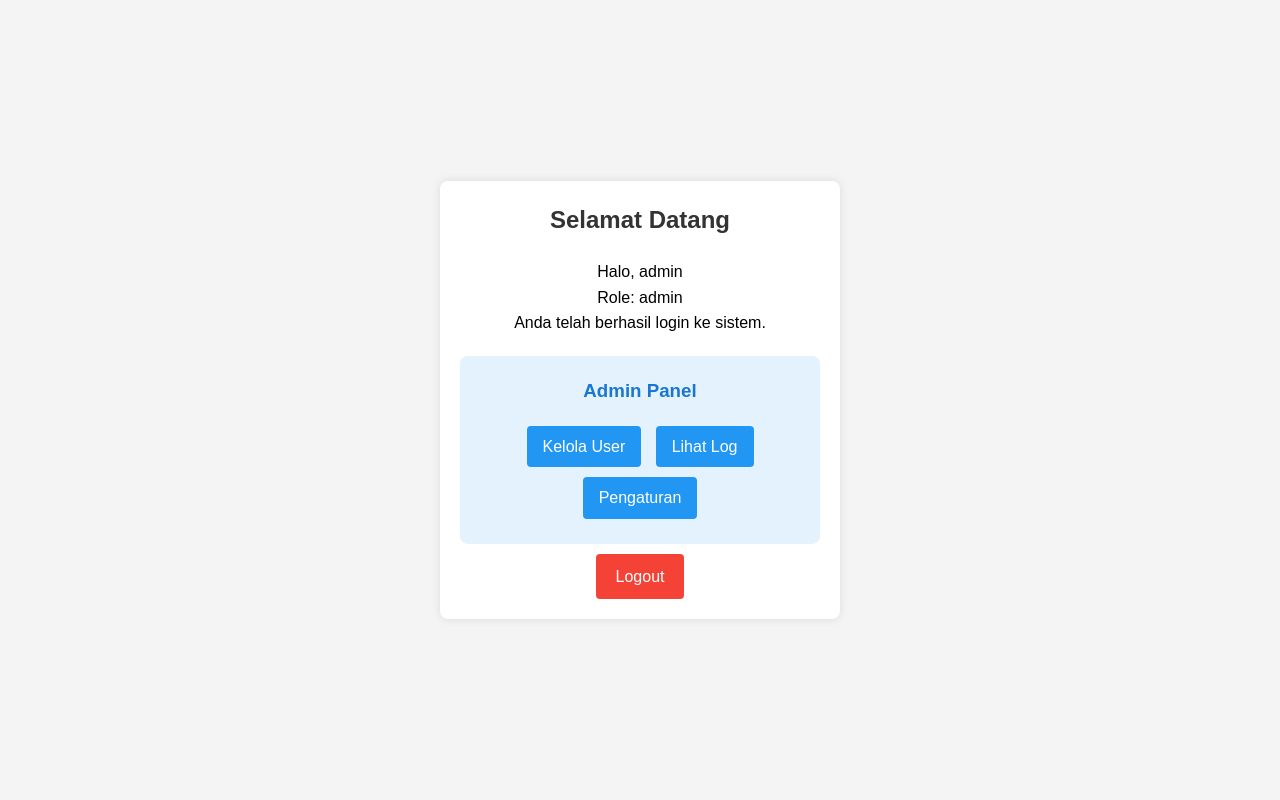
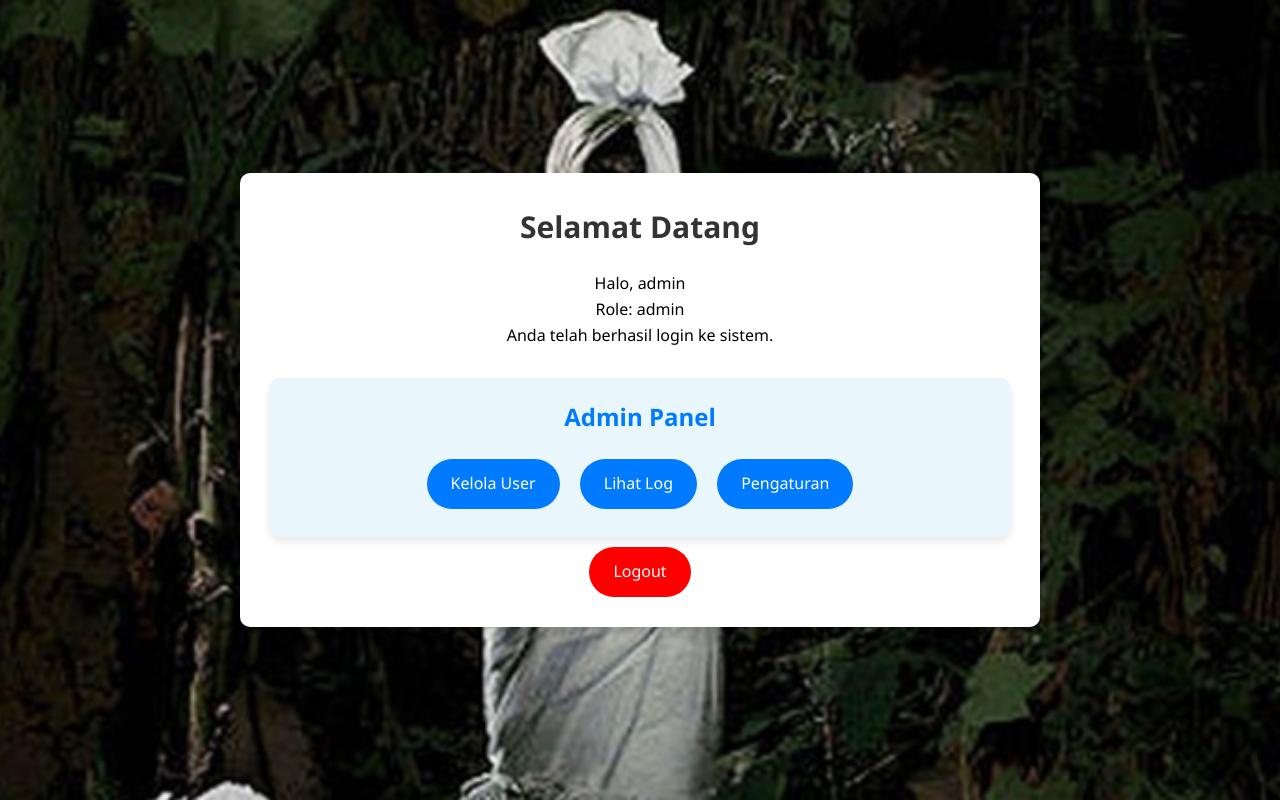
Before and after one commit to PammPammz/kelompok-12, a PHP site: page /dashboard.php in a window 1280 px wide. Run offline with PHP 8.4, Linux system fonts and the light colour scheme; a user stored in the database is signed in.

Commit message:
style: change dashboard ui

```diff
--- a/dashboard.php
+++ b/dashboard.php
@@ -21,52 +21,118 @@ $isAdmin = ($role === 'admin');
     <title>Dashboard</title>
     <link rel="stylesheet" href="assets/css/style.css">
     <style>
-        .dashboard-container {
-            text-align: center;
+        /* General Body Styling */
+        body {
+            font-family: 'Segoe UI', Tahoma, Geneva, Verdana, sans-serif;
+            background-image: url('assets/images/foto1.jpg');
+            background-size: cover;
+            background-position: center center;
+            background-repeat: no-repeat;
+            margin: 0;
+            padding: 0;
+            box-sizing: border-box;
+        }
+
+        /* Container for the whole page */
+        .container {
+            display: flex;
+            justify-content: center;
+            align-items: center;
+            min-height: 100vh;
             padding: 20px;
         }
-        .welcome-message {
+
+        /* Dashboard Form Container */
+        .form-container {
+            background-color: white;
+            padding: 30px;
+            border-radius: 10px;
+            box-shadow: 0 4px 8px rgba(0, 0, 0, 0.1);
+            width: 100%;
+            max-width: 800px;
+            text-align: center;
+        }
+
+        /* Heading */
+        h2 {
+            font-size: 30px;
+            color: #333;
             margin-bottom: 20px;
         }
-        .logout-btn {
+
+        .welcome-message {
+            margin-bottom: 30px;
+        }
+
+        /* Button Styling */
+        .logout-btn, .admin-btn, .user-btn {
             display: inline-block;
-            padding: 10px 20px;
-            background-color: #f44336;
+            padding: 12px 24px;
+            background-color: #007bff;
             color: white;
             text-decoration: none;
-            border-radius: 4px;
+            border-radius: 50px;
+            font-size: 16px;
+            transition: background-color 0.3s ease;
             margin-top: 10px;
         }
+
+        .admin-btn:hover, .user-btn:hover {
+            background-color: #0056b3;
+        }
+
+        .logout-btn {
+            background-color: red;
+        }
+
         .logout-btn:hover {
-            background-color: #d32f2f;
+            background-color: #8B0000;
         }
+
+        /* Admin Panel Styling */
         .admin-panel {
-            background-color: #e3f2fd;
+            background-color: #e9f7fd;
             padding: 20px;
-            border-radius: 8px;
-            margin-top: 20px;
+            border-radius: 10px;
+            margin-top: 30px;
+            box-shadow: 0 4px 8px rgba(0, 0, 0, 0.1);
         }
+
         .admin-panel h3 {
-            color: #1976d2;
+            font-size: 24px;
+            color: #007bff;
             margin-bottom: 15px;
         }
-        .admin-btn {
-            display: inline-block;
-            padding: 8px 16px;
-            background-color: #2196f3;
-            color: white;
-            text-decoration: none;
-            border-radius: 4px;
-            margin: 5px;
+
+        /* User Panel Styling */
+        .user-panel {
+            margin-top: 30px;
         }
-        .admin-btn:hover {
-            background-color: #1976d2;
+
+        .user-panel p {
+            font-size: 18px;
+            color: #555;
+        }
+
+        .admin-btn, .user-btn {
+            margin: 8px;
+        }
+
+        /* Responsive Design */
+        @media (max-width: 768px) {
+            .form-container {
+                padding: 20px;
+            }
+
+            .welcome-message p {
+                font-size: 16px;
+            }
         }
     </style>
 </head>
 <body>
     <div class="container">
-        <div class="form-container dashboard-container">
+        <div class="form-container">
             <h2>Selamat Datang</h2>
             <div class="welcome-message">
                 <p>Halo, <?= htmlspecialchars($username) ?></p>
@@ -75,6 +141,7 @@ $isAdmin = ($role === 'admin');
             </div>
 
             <?php if ($isAdmin): ?>
+            <!-- Admin Panel -->
             <div class="admin-panel">
                 <h3>Admin Panel</h3>
                 <a href="#" class="admin-btn">Kelola User</a>
@@ -82,13 +149,15 @@ $isAdmin = ($role === 'admin');
                 <a href="#" class="admin-btn">Pengaturan</a>
             </div>
             <?php else: ?>
+            <!-- User Panel -->
             <div class="user-panel">
                 <p>Selamat datang di dashboard user.</p>
-                <a href="#" class="admin-btn">Profil Saya</a>
-                <a href="#" class="admin-btn">Ubah Password</a>
+                <a href="#" class="user-btn">Profil Saya</a>
+                <a href="#" class="user-btn">Ubah Password</a>
             </div>
             <?php endif; ?>
 
+            <!-- Logout Button -->
             <a href="logout.php" class="logout-btn">Logout</a>
         </div>
     </div>
```
Also changed, not shown: assets/images/foto1.jpg (added).
